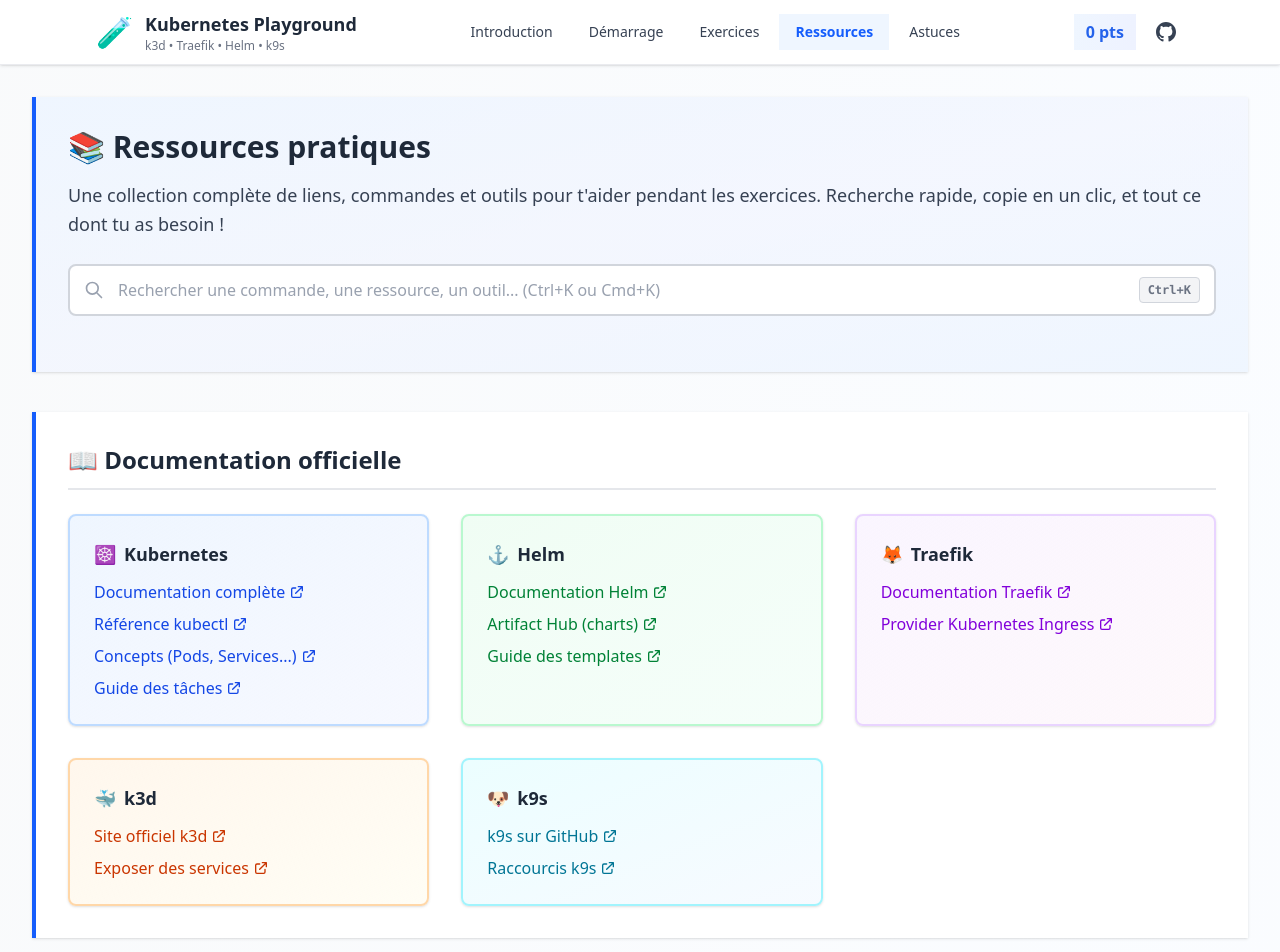
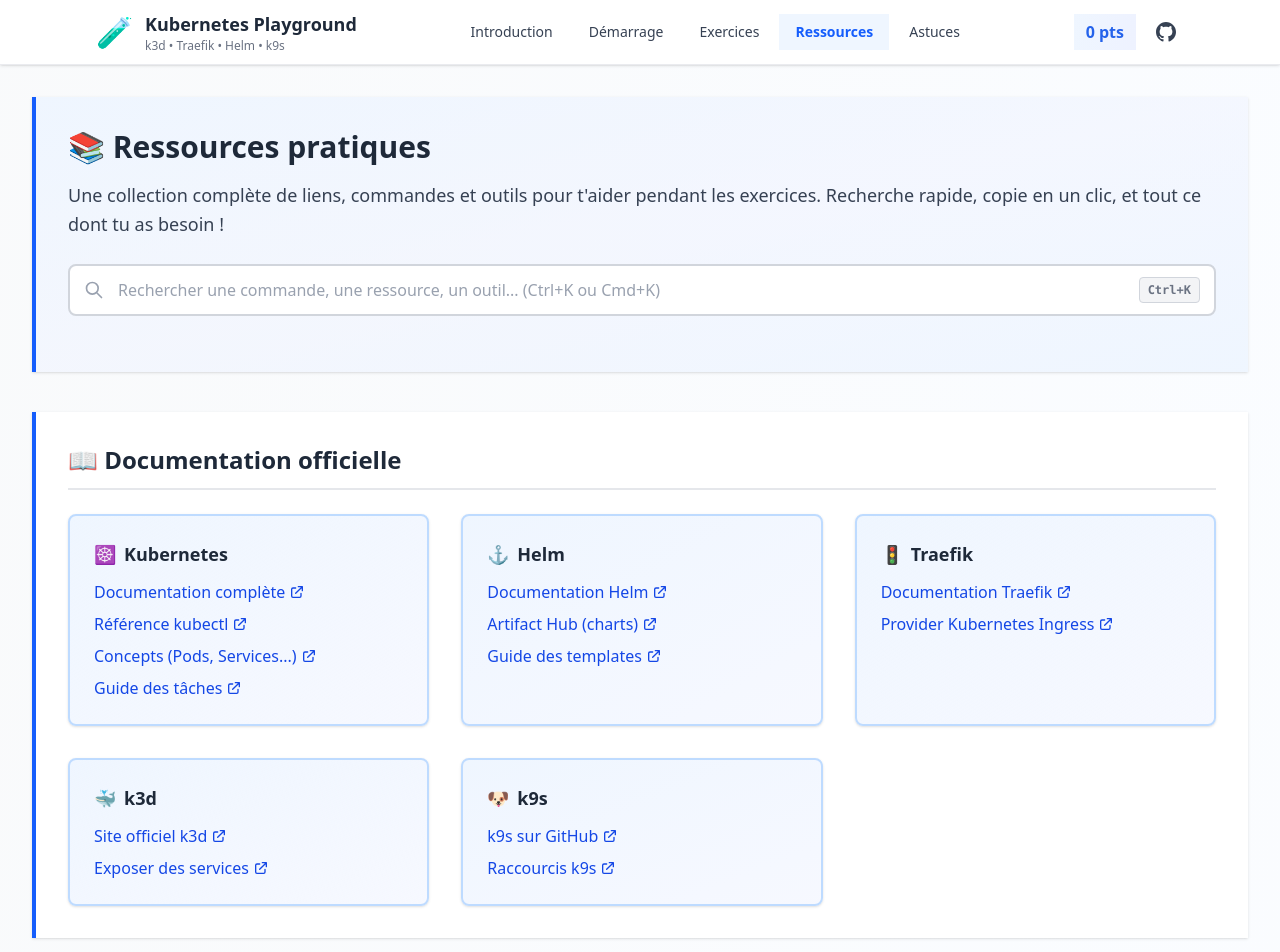
Before and after one commit to ledukilian/k8s_playground, a plain HTML site: page docs/ressources.html in a window 1280 px wide. Shown: the top 952 px of the page. Drawn offline with nearby package versions, Linux system fonts and the light colour scheme.

Commit message:
feat: wip on ressources again

```diff
--- a/docs/ressources.html
+++ b/docs/ressources.html
@@ -204,25 +204,25 @@
           </ul>
         </div>
 
-        <div class="bg-gradient-to-br from-green-50 to-emerald-50/50 dark:from-zinc-900 dark:to-zinc-800 p-5 sm:p-6 border-2 border-green-200 dark:border-green-900 rounded-lg shadow-sm hover:shadow-md transition-shadow searchable-item">
+        <div class="bg-gradient-to-br from-blue-50 to-indigo-50/50 dark:from-zinc-900 dark:to-zinc-800 p-5 sm:p-6 border-2 border-blue-200 dark:border-blue-900 rounded-lg shadow-sm hover:shadow-md transition-shadow searchable-item">
           <h3 class="text-lg font-semibold mb-3 text-gray-800 dark:text-zinc-100 flex items-center gap-2">
             <span>⚓</span> Helm
           </h3>
           <ul class="space-y-2 text-sm sm:text-base text-gray-700 dark:text-zinc-300">
             <li>
-              <a href="https://helm.sh/docs/" target="_blank" class="text-green-700 dark:text-green-400 hover:underline font-medium flex items-center gap-1">
+              <a href="https://helm.sh/docs/" target="_blank" class="text-blue-700 dark:text-blue-400 hover:underline font-medium flex items-center gap-1">
                 Documentation Helm
                 <svg class="w-4 h-4" fill="none" stroke="currentColor" viewBox="0 0 24 24"><path stroke-linecap="round" stroke-linejoin="round" stroke-width="2" d="M10 6H6a2 2 0 00-2 2v10a2 2 0 002 2h10a2 2 0 002-2v-4M14 4h6m0 0v6m0-6L10 14"></path></svg>
               </a>
             </li>
             <li>
-              <a href="https://artifacthub.io/" target="_blank" class="text-green-700 dark:text-green-400 hover:underline font-medium flex items-center gap-1">
+              <a href="https://artifacthub.io/" target="_blank" class="text-blue-700 dark:text-blue-400 hover:underline font-medium flex items-center gap-1">
                 Artifact Hub (charts)
                 <svg class="w-4 h-4" fill="none" stroke="currentColor" viewBox="0 0 24 24"><path stroke-linecap="round" stroke-linejoin="round" stroke-width="2" d="M10 6H6a2 2 0 00-2 2v10a2 2 0 002 2h10a2 2 0 002-2v-4M14 4h6m0 0v6m0-6L10 14"></path></svg>
               </a>
             </li>
             <li>
-              <a href="https://helm.sh/docs/chart_template_guide/" target="_blank" class="text-green-700 dark:text-green-400 hover:underline font-medium flex items-center gap-1">
+              <a href="https://helm.sh/docs/chart_template_guide/" target="_blank" class="text-blue-700 dark:text-blue-400 hover:underline font-medium flex items-center gap-1">
                 Guide des templates
                 <svg class="w-4 h-4" fill="none" stroke="currentColor" viewBox="0 0 24 24"><path stroke-linecap="round" stroke-linejoin="round" stroke-width="2" d="M10 6H6a2 2 0 00-2 2v10a2 2 0 002 2h10a2 2 0 002-2v-4M14 4h6m0 0v6m0-6L10 14"></path></svg>
               </a>
@@ -230,19 +230,19 @@
           </ul>
         </div>
 
-        <div class="bg-gradient-to-br from-purple-50 to-pink-50/50 dark:from-zinc-900 dark:to-zinc-800 p-5 sm:p-6 border-2 border-purple-200 dark:border-purple-900 rounded-lg shadow-sm hover:shadow-md transition-shadow searchable-item">
+        <div class="bg-gradient-to-br from-blue-50 to-indigo-50/50 dark:from-zinc-900 dark:to-zinc-800 p-5 sm:p-6 border-2 border-blue-200 dark:border-blue-900 rounded-lg shadow-sm hover:shadow-md transition-shadow searchable-item">
           <h3 class="text-lg font-semibold mb-3 text-gray-800 dark:text-zinc-100 flex items-center gap-2">
-            <span>🦊</span> Traefik
+            <span>🚦</span> Traefik
           </h3>
           <ul class="space-y-2 text-sm sm:text-base text-gray-700 dark:text-zinc-300">
             <li>
-              <a href="https://doc.traefik.io/traefik/" target="_blank" class="text-purple-700 dark:text-purple-400 hover:underline font-medium flex items-center gap-1">
+              <a href="https://doc.traefik.io/traefik/" target="_blank" class="text-blue-700 dark:text-blue-400 hover:underline font-medium flex items-center gap-1">
                 Documentation Traefik
                 <svg class="w-4 h-4" fill="none" stroke="currentColor" viewBox="0 0 24 24"><path stroke-linecap="round" stroke-linejoin="round" stroke-width="2" d="M10 6H6a2 2 0 00-2 2v10a2 2 0 002 2h10a2 2 0 002-2v-4M14 4h6m0 0v6m0-6L10 14"></path></svg>
               </a>
             </li>
             <li>
-              <a href="https://doc.traefik.io/traefik/routing/providers/kubernetes-ingress/" target="_blank" class="text-purple-700 dark:text-purple-400 hover:underline font-medium flex items-center gap-1">
+              <a href="https://doc.traefik.io/traefik/routing/providers/kubernetes-ingress/" target="_blank" class="text-blue-700 dark:text-blue-400 hover:underline font-medium flex items-center gap-1">
                 Provider Kubernetes Ingress
                 <svg class="w-4 h-4" fill="none" stroke="currentColor" viewBox="0 0 24 24"><path stroke-linecap="round" stroke-linejoin="round" stroke-width="2" d="M10 6H6a2 2 0 00-2 2v10a2 2 0 002 2h10a2 2 0 002-2v-4M14 4h6m0 0v6m0-6L10 14"></path></svg>
               </a>
@@ -250,19 +250,19 @@
           </ul>
         </div>
 
-        <div class="bg-gradient-to-br from-orange-50 to-amber-50/50 dark:from-zinc-900 dark:to-zinc-800 p-5 sm:p-6 border-2 border-orange-200 dark:border-orange-900 rounded-lg shadow-sm hover:shadow-md transition-shadow searchable-item">
+        <div class="bg-gradient-to-br from-blue-50 to-indigo-50/50 dark:from-zinc-900 dark:to-zinc-800 p-5 sm:p-6 border-2 border-blue-200 dark:border-blue-900 rounded-lg shadow-sm hover:shadow-md transition-shadow searchable-item">
           <h3 class="text-lg font-semibold mb-3 text-gray-800 dark:text-zinc-100 flex items-center gap-2">
             <span>🐳</span> k3d
           </h3>
           <ul class="space-y-2 text-sm sm:text-base text-gray-700 dark:text-zinc-300">
             <li>
-              <a href="https://k3d.io/" target="_blank" class="text-orange-700 dark:text-orange-400 hover:underline font-medium flex items-center gap-1">
+              <a href="https://k3d.io/" target="_blank" class="text-blue-700 dark:text-blue-400 hover:underline font-medium flex items-center gap-1">
                 Site officiel k3d
                 <svg class="w-4 h-4" fill="none" stroke="currentColor" viewBox="0 0 24 24"><path stroke-linecap="round" stroke-linejoin="round" stroke-width="2" d="M10 6H6a2 2 0 00-2 2v10a2 2 0 002 2h10a2 2 0 002-2v-4M14 4h6m0 0v6m0-6L10 14"></path></svg>
               </a>
             </li>
             <li>
-              <a href="https://k3d.io/v5.6.0/usage/guides/exposing_services/" target="_blank" class="text-orange-700 dark:text-orange-400 hover:underline font-medium flex items-center gap-1">
+              <a href="https://k3d.io/v5.6.0/usage/guides/exposing_services/" target="_blank" class="text-blue-700 dark:text-blue-400 hover:underline font-medium flex items-center gap-1">
                 Exposer des services
                 <svg class="w-4 h-4" fill="none" stroke="currentColor" viewBox="0 0 24 24"><path stroke-linecap="round" stroke-linejoin="round" stroke-width="2" d="M10 6H6a2 2 0 00-2 2v10a2 2 0 002 2h10a2 2 0 002-2v-4M14 4h6m0 0v6m0-6L10 14"></path></svg>
               </a>
@@ -270,19 +270,19 @@
           </ul>
         </div>
 
-        <div class="bg-gradient-to-br from-cyan-50 to-blue-50/50 dark:from-zinc-900 dark:to-zinc-800 p-5 sm:p-6 border-2 border-cyan-200 dark:border-cyan-900 rounded-lg shadow-sm hover:shadow-md transition-shadow searchable-item">
+        <div class="bg-gradient-to-br from-blue-50 to-indigo-50/50 dark:from-zinc-900 dark:to-zinc-800 p-5 sm:p-6 border-2 border-blue-200 dark:border-blue-900 rounded-lg shadow-sm hover:shadow-md transition-shadow searchable-item">
           <h3 class="text-lg font-semibold mb-3 text-gray-800 dark:text-zinc-100 flex items-center gap-2">
             <span>🐶</span> k9s
           </h3>
           <ul class="space-y-2 text-sm sm:text-base text-gray-700 dark:text-zinc-300">
             <li>
-              <a href="https://github.com/derailed/k9s" target="_blank" class="text-cyan-700 dark:text-cyan-400 hover:underline font-medium flex items-center gap-1">
+              <a href="https://github.com/derailed/k9s" target="_blank" class="text-blue-700 dark:text-blue-400 hover:underline font-medium flex items-center gap-1">
                 k9s sur GitHub
                 <svg class="w-4 h-4" fill="none" stroke="currentColor" viewBox="0 0 24 24"><path stroke-linecap="round" stroke-linejoin="round" stroke-width="2" d="M10 6H6a2 2 0 00-2 2v10a2 2 0 002 2h10a2 2 0 002-2v-4M14 4h6m0 0v6m0-6L10 14"></path></svg>
               </a>
             </li>
             <li>
-              <a href="https://k9scli.io/topics/aliases/" target="_blank" class="text-cyan-700 dark:text-cyan-400 hover:underline font-medium flex items-center gap-1">
+              <a href="https://k9scli.io/topics/aliases/" target="_blank" class="text-blue-700 dark:text-blue-400 hover:underline font-medium flex items-center gap-1">
                 Raccourcis k9s
                 <svg class="w-4 h-4" fill="none" stroke="currentColor" viewBox="0 0 24 24"><path stroke-linecap="round" stroke-linejoin="round" stroke-width="2" d="M10 6H6a2 2 0 00-2 2v10a2 2 0 002 2h10a2 2 0 002-2v-4M14 4h6m0 0v6m0-6L10 14"></path></svg>
               </a>
@@ -293,7 +293,7 @@
     </section>
 
     <!-- Section Outils en ligne -->
-    <section id="outils-ligne" class="bg-white dark:bg-zinc-800 p-6 sm:p-8 border-l-4 border-indigo-600 dark:border-indigo-500 shadow-sm searchable-section">
+    <section id="outils-ligne" class="bg-white dark:bg-zinc-800 p-6 sm:p-8 border-l-4 border-blue-600 dark:border-blue-500 shadow-sm searchable-section">
       <h2 class="text-xl sm:text-2xl font-semibold mb-6 text-gray-800 dark:text-zinc-100 border-b-2 border-gray-200 dark:border-zinc-700 pb-3">
         🌐 Outils en ligne
       </h2>
@@ -341,7 +341,7 @@
     </section>
 
     <!-- Cheatsheet kubectl -->
-    <section id="cheatsheet" class="bg-white dark:bg-zinc-800 p-6 sm:p-8 border-l-4 border-green-600 dark:border-green-500 shadow-sm searchable-section">
+    <section id="cheatsheet" class="bg-white dark:bg-zinc-800 p-6 sm:p-8 border-l-4 border-blue-600 dark:border-blue-500 shadow-sm searchable-section">
       <h2 class="text-xl sm:text-2xl font-semibold mb-6 text-gray-800 dark:text-zinc-100 border-b-2 border-gray-200 dark:border-zinc-700 pb-3">
         🧾 Cheatsheet kubectl
       </h2>
@@ -535,7 +535,7 @@
     </section>
 
     <!-- Cheatsheet Helm -->
-    <section id="cheatsheet-helm" class="bg-white dark:bg-zinc-800 p-6 sm:p-8 border-l-4 border-green-600 dark:border-green-500 shadow-sm searchable-section">
+    <section id="cheatsheet-helm" class="bg-white dark:bg-zinc-800 p-6 sm:p-8 border-l-4 border-blue-600 dark:border-blue-500 shadow-sm searchable-section">
       <h2 class="text-xl sm:text-2xl font-semibold mb-6 text-gray-800 dark:text-zinc-100 border-b-2 border-gray-200 dark:border-zinc-700 pb-3">
         ⚓ Cheatsheet Helm
       </h2>
@@ -627,7 +627,7 @@
     </section>
 
     <!-- Cheatsheet k3d -->
-    <section id="cheatsheet-k3d" class="bg-white dark:bg-zinc-800 p-6 sm:p-8 border-l-4 border-orange-600 dark:border-orange-500 shadow-sm searchable-section">
+    <section id="cheatsheet-k3d" class="bg-white dark:bg-zinc-800 p-6 sm:p-8 border-l-4 border-blue-600 dark:border-blue-500 shadow-sm searchable-section">
       <h2 class="text-xl sm:text-2xl font-semibold mb-6 text-gray-800 dark:text-zinc-100 border-b-2 border-gray-200 dark:border-zinc-700 pb-3">
         🐳 Cheatsheet k3d
       </h2>
@@ -685,7 +685,7 @@
     </section>
 
     <!-- Section Troubleshooting -->
-    <section id="troubleshooting" class="bg-white dark:bg-zinc-800 p-6 sm:p-8 border-l-4 border-red-600 dark:border-red-500 shadow-sm searchable-section">
+    <section id="troubleshooting" class="bg-white dark:bg-zinc-800 p-6 sm:p-8 border-l-4 border-blue-600 dark:border-blue-500 shadow-sm searchable-section">
       <h2 class="text-xl sm:text-2xl font-semibold mb-6 text-gray-800 dark:text-zinc-100 border-b-2 border-gray-200 dark:border-zinc-700 pb-3">
         🔧 Troubleshooting & diagnostic
       </h2>
```
